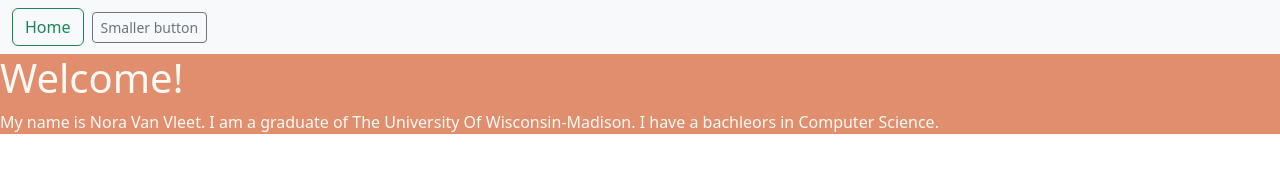
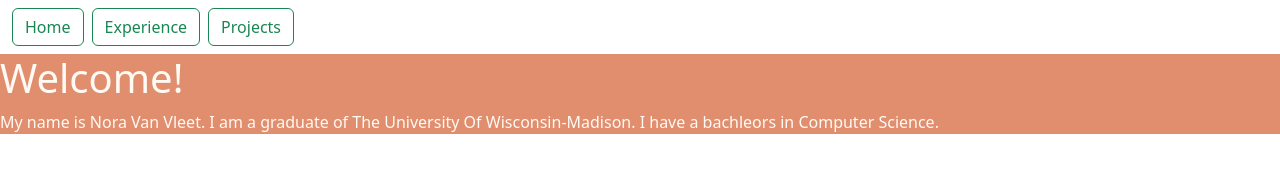
Before and after one commit to noravanvleet/personalPortfolio, a website: page public/index.html in a window 1280 px wide. Drawn offline with nearby package versions, Linux system fonts and the light colour scheme.

Commit message:
style changes

```diff
--- a/index.js
+++ b/index.js
@@ -2,7 +2,7 @@ const routerBuilder = require('./router')
 const express = require('express')
 const app = express()
 const cors = require('cors')
-const port = process.env.PORT ? process.env.PORT : 4455
+const port = process.env.PORT ? process.env.PORT : 1111
 const path = require('path')
 const bodyParser = require('body-parser')
 const router = require('./router')
--- a/public/index.html
+++ b/public/index.html
@@ -14,10 +14,11 @@
 
     <body>
 
-      <nav class="navbar bg-body-tertiary" id="navbarStuff">
+      <nav class="navbar">
         <form class="container-fluid justify-content-start">
           <button class="btn btn-outline-success me-2" type="button">Home</button>
-          <button class="btn btn-sm btn-outline-secondary" type="button">Smaller button</button>
+          <button class="btn btn-outline-success me-2" type="button">Experience</button>
+          <button class="btn btn-outline-success me-2" type="button">Projects</button>
         </form>
       </nav>
 
```
